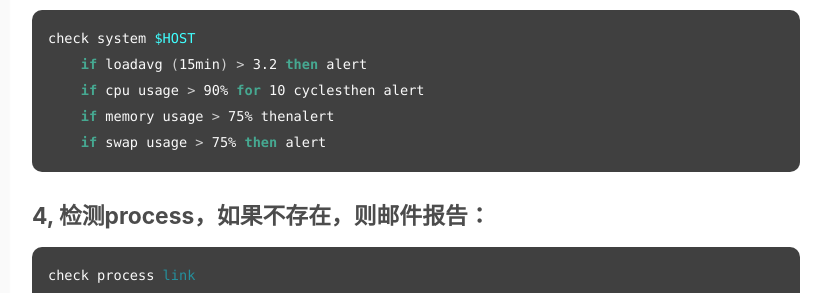
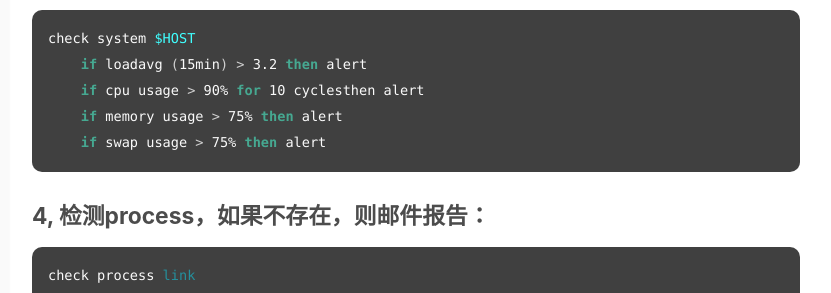
Before and after one commit to ruifengz90/ruifengz90.github.io, a Jekyll site: the page built from _posts/2020-01-01-monit-check-linux-status.md, in a window 1280 px wide and 900 px high, scrolled down 952 px. Shown: the part 152-445 px from the top of the window, without its empty margins (280-1111 px from the left). Built offline with Jekyll 4.4.1, drawn with Linux system fonts in a browser that asks for light colours.

Commit message:
Update 2020-01-01-monit-check-linux-status.md

````diff
--- a/_posts/2020-01-01-monit-check-linux-status.md
+++ b/_posts/2020-01-01-monit-check-linux-status.md
@@ -43,7 +43,7 @@ username和set mail-format from设置应该一致。
 check system $HOST
     if loadavg (15min) > 3.2 then alert
     if cpu usage > 90% for 10 cyclesthen alert
-    if memory usage > 75% thenalert
+    if memory usage > 75% then alert
     if swap usage > 75% then alert
 ```
 
````
